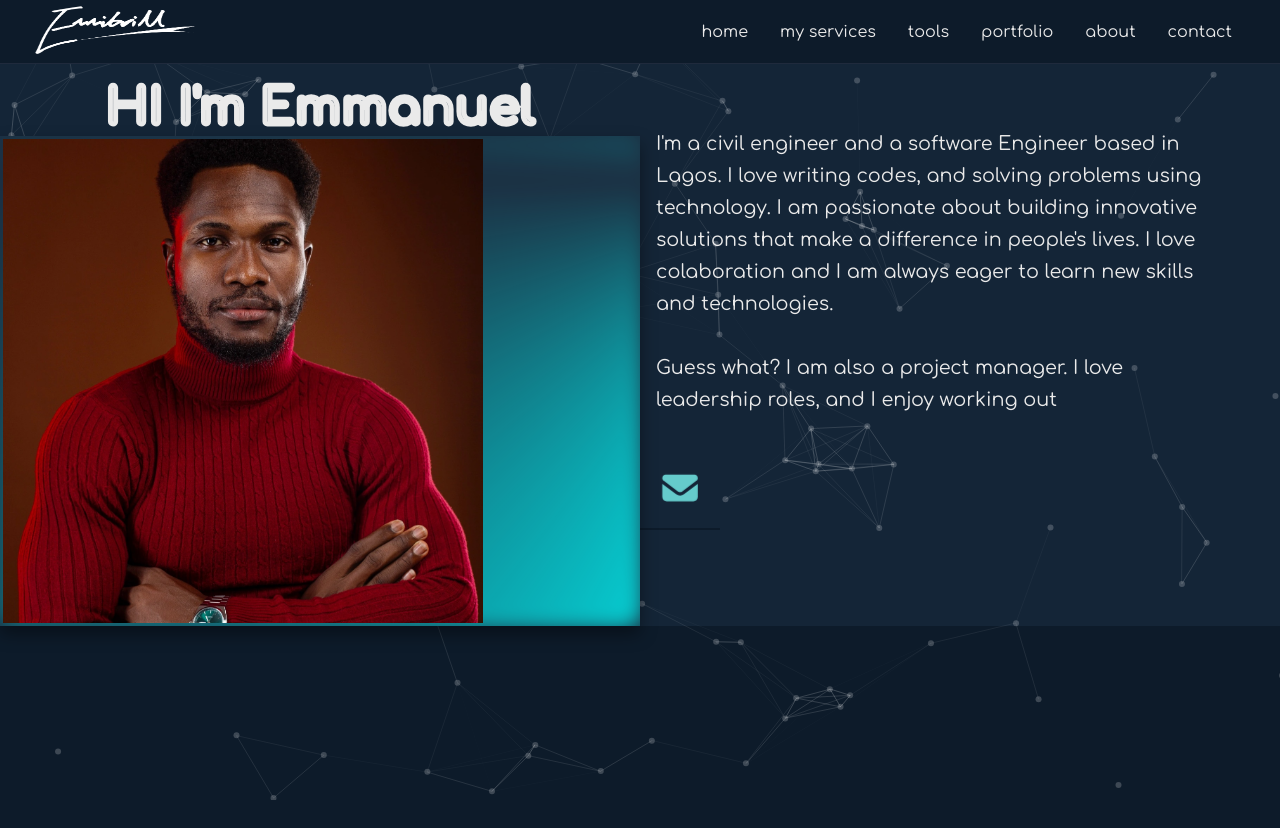
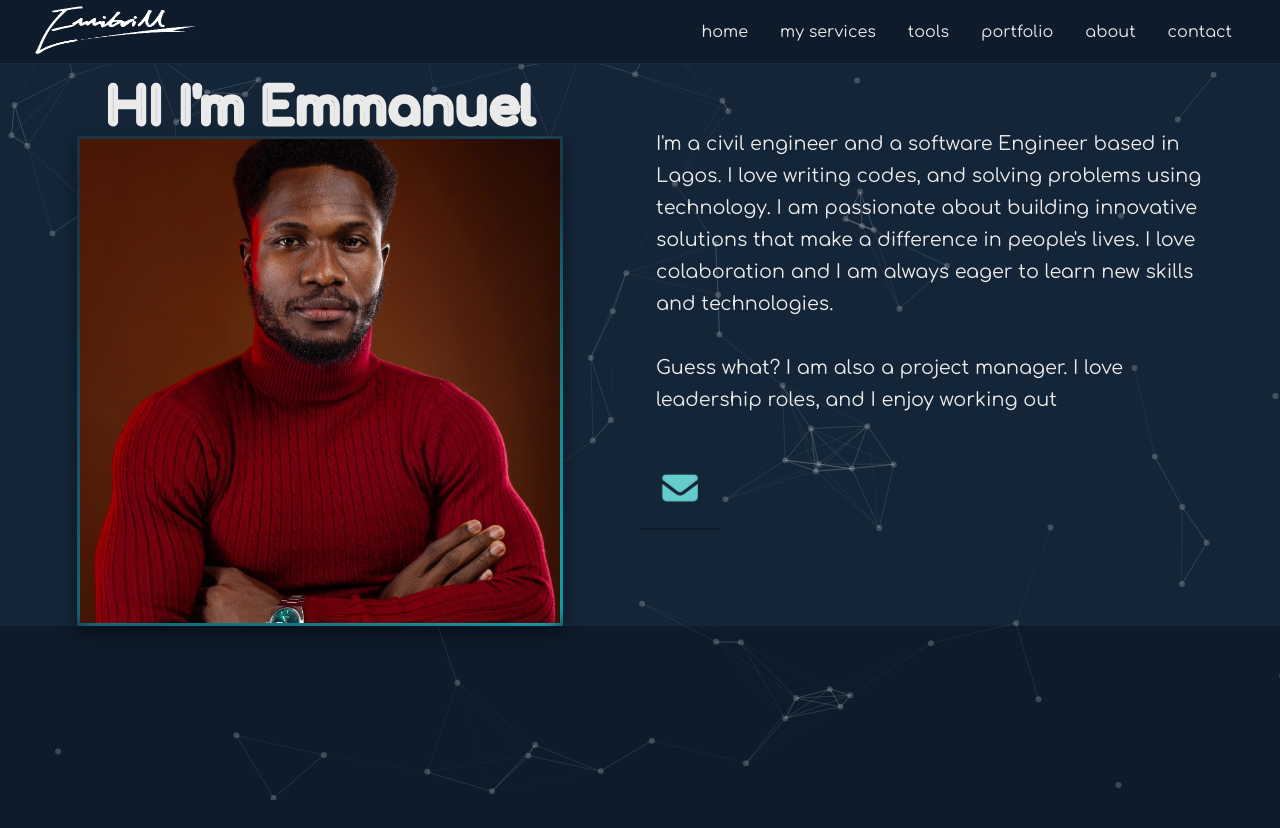
Before and after one commit to Emmibrill/portfolio-full-stack, a Django app: page /about-me/ in a window 1280 px wide. Shown: the top 828 px of the page. Run offline with Django 5.2, Linux system fonts and the light colour scheme.

Commit message:
adjust about image container

```diff
--- a/static/css/portfolio.css
+++ b/static/css/portfolio.css
@@ -916,7 +916,7 @@ footer {
 
 .about_img-con {
     position: relative;
-    min-width: 100%;
+    max-width: 100%;
     height: 100%;
     overflow: hidden;
     background: rgb(28, 47, 66);
```
